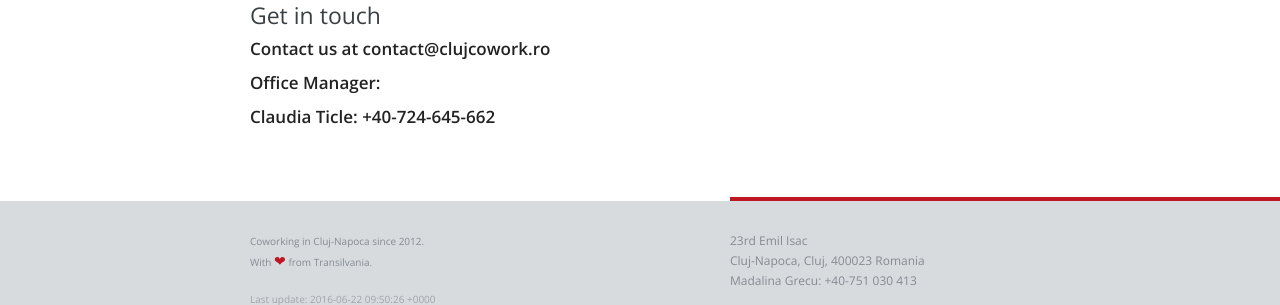
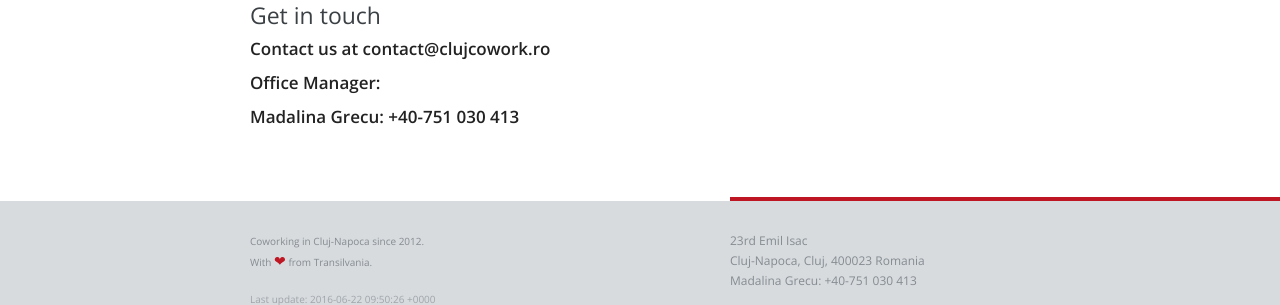
Before and after one commit to cluj-cowork/cluj-cowork.github.com, a Jekyll site: the page built from contact.html, in a window 1280 px wide. Shown: the part 601-906 px from the top of the page. Built offline with Jekyll 4.4.1, drawn with Linux system fonts in a browser that asks for light colours; nearby versions of some CDN libraries.

Commit message:
contact details

```diff
--- a/contact.html
+++ b/contact.html
@@ -14,7 +14,7 @@
     <h4>Get in touch</h4>
     <h5> Contact us at contact@clujcowork.ro </h5>
     <h5> Office Manager: </h5>
-    <h5> Claudia Ticle: +40-724-645-662</h5>
+    <h5> {{ site.phone }}</h5>
     <!---
     <div class="alert-box success" style="display: none">
       Thank you, our response won't wait.
--- a/ro/contact.html
+++ b/ro/contact.html
@@ -15,7 +15,7 @@
     <h4>Get in touch</h4>
     <h5> Contact us at contact@clujcowork.ro </h5>
     <h5> Office Manager: </h5>
-    <h5> Claudia Ticle: +40-724-645-662</h5>
+    <h5> {{ site.phone }}</h5>
     <!---
     <div class="alert-box success" style="display: none">
       Mulțumim, vom reveni cu un răspuns cât se poate de repede.
```
